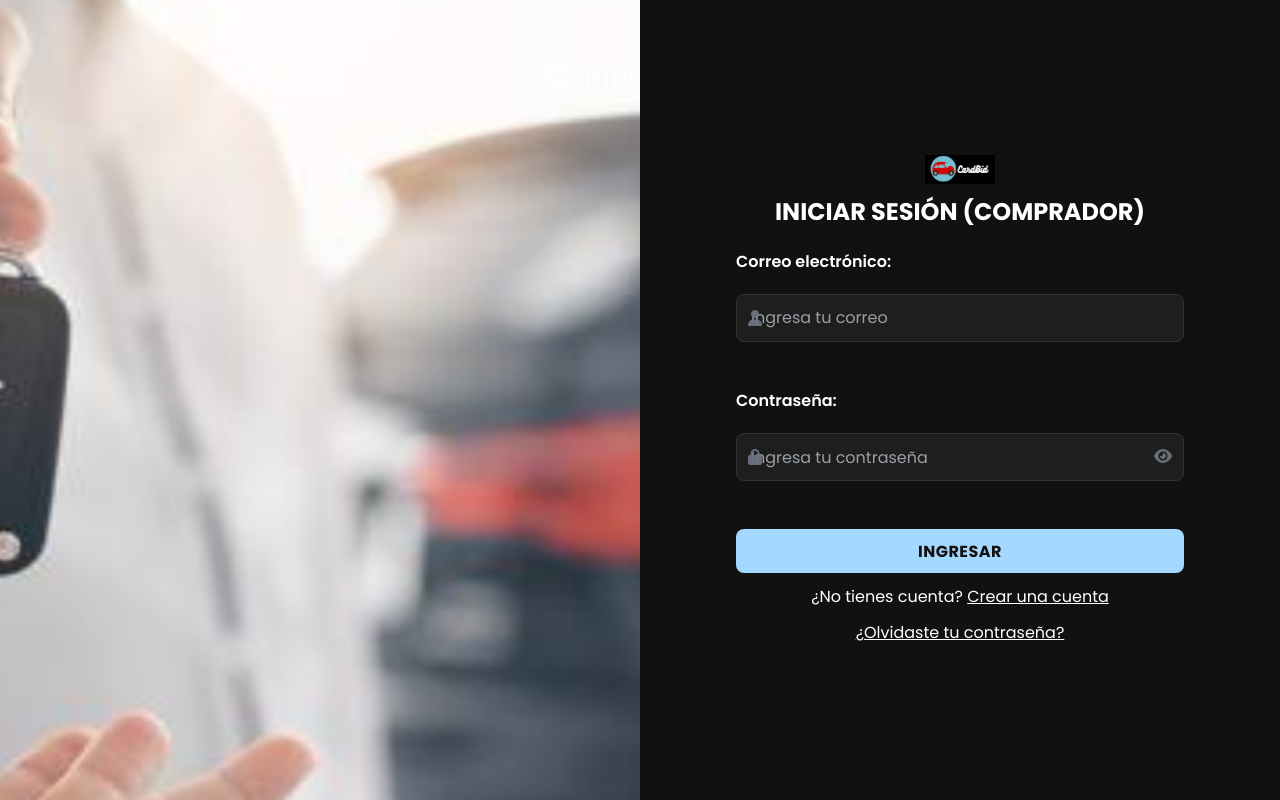
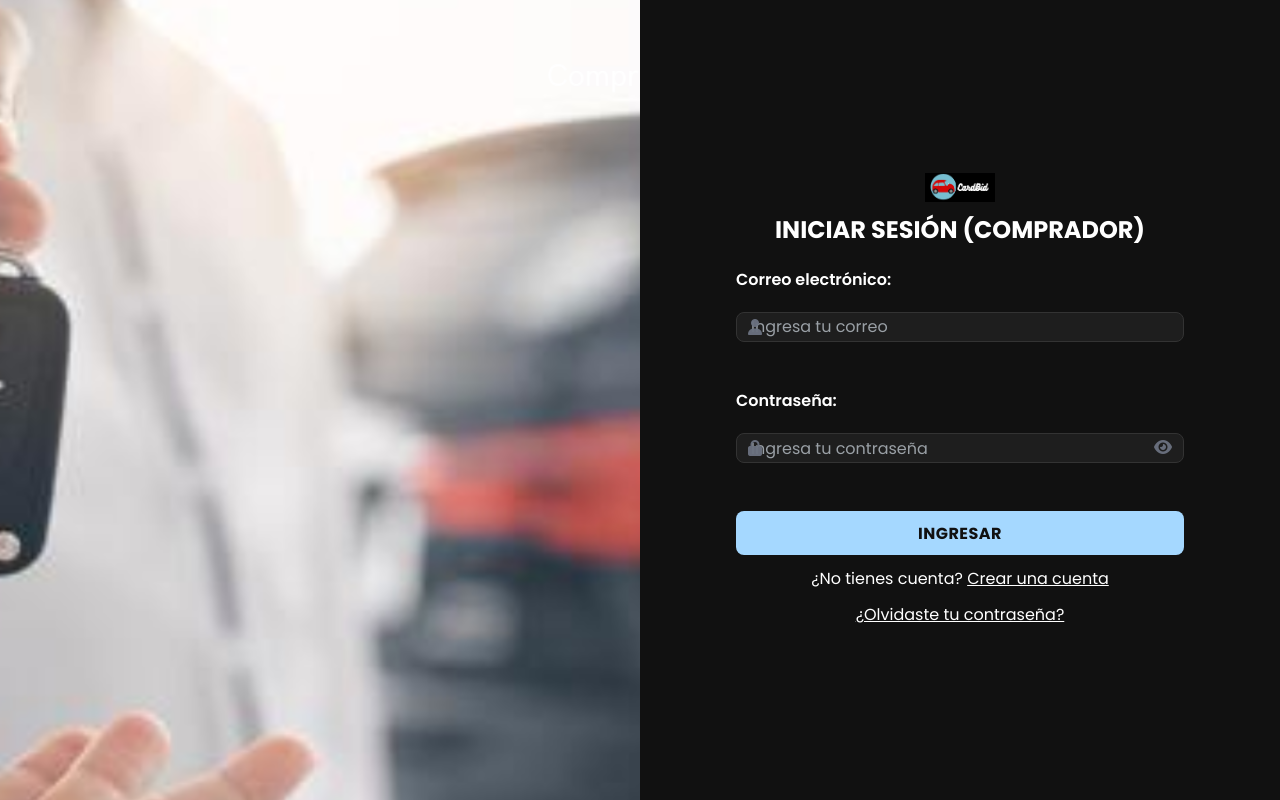
Before and after one commit to Alejandra-Cabrera21/CarBid, a React (Vite) app in the folder frontend/: page /login in a window 1280 px wide. Built offline with nearby package versions, Linux system fonts and the light colour scheme.

Commit message:
Frontend

```diff
--- a/frontend/src/styles/login.css
+++ b/frontend/src/styles/login.css
@@ -34,19 +34,19 @@ form label { font-weight: 600; margin-bottom: 4px; }
 
 .input-wrapper input {
   width: 100%;
-  height: 48px; /* ✅ aumenta para que todos tengan el mismo alto */
+  height: 30px; /* ✅ aumenta para que todos tengan el mismo alto */
   padding: 0 14px; /* ✅ igual padding a todos */
   background: #1e1e1e; /* o #fff, según tu fondo */
   color: #fff;
   border: 1px solid #333;
-  border-radius: 8px;
+  border-radius: 5px;
   font-size: 1rem;
   box-sizing: border-box;
 }
 form input:not([type="checkbox"]),
 form select {
   width: 100%;
-  height: 48px;
+  height: 30px;
   border-radius: 8px;
   border: 1px solid #333;
   padding: 0 14px;
```
